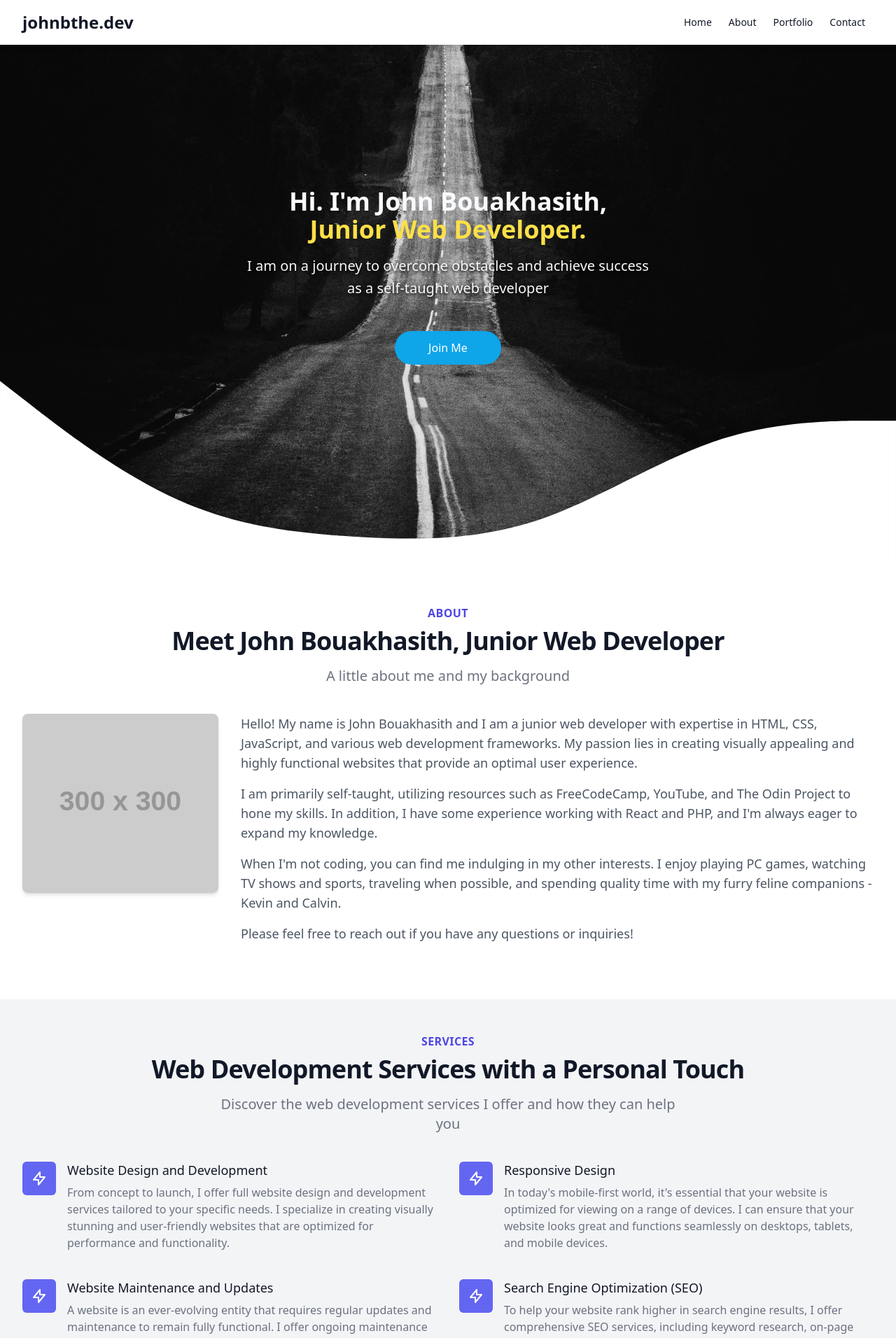
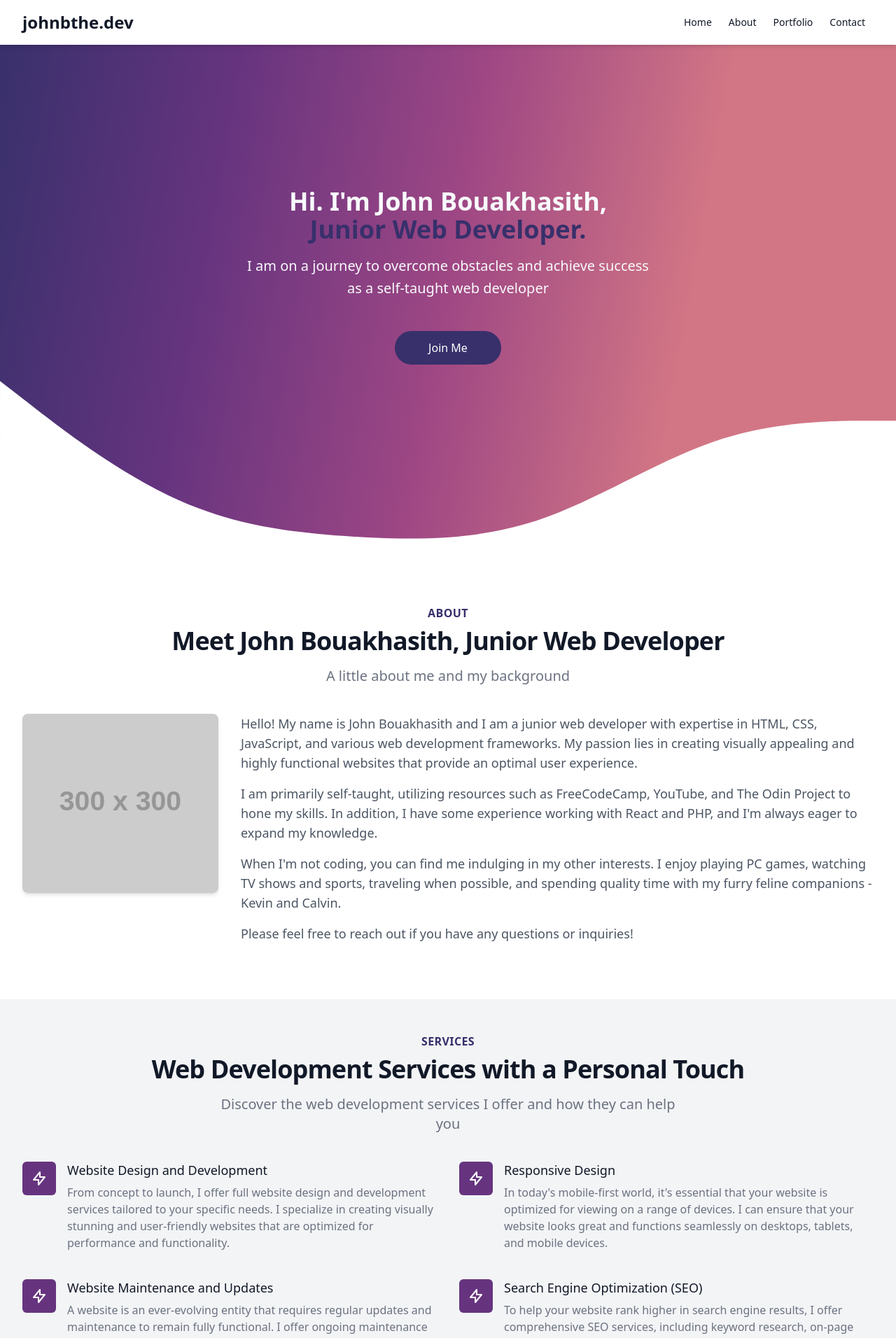
Before and after one commit to johnbthedev/johnbthe.dev, a React (Vite) app in the folder frontend/: page / in a window 1280 px wide. Shown: the top 1912 px of the page at 70% size. Built offline with nearby package versions, Linux system fonts and the light colour scheme.

Commit message:
custom colors added to tailwind

```diff
--- a/frontend/src/components/About.jsx
+++ b/frontend/src/components/About.jsx
@@ -6,7 +6,7 @@ export default function About() {
       <div className="w-full m-auto max-w-7xl py-16 px-4 sm:px-6 lg:px-8">
         <div className="w-full m-auto">
           <div className="lg:text-center">
-            <h2 className="text-base text-indigo-600 font-semibold tracking-wide uppercase">
+            <h2 className="text-base text-deep-indigo font-semibold tracking-wide uppercase">
               about
             </h2>
             <p className="mt-2 text-3xl leading-8 font-extrabold tracking-tight text-gray-900 sm:text-4xl">
--- a/frontend/src/components/Contact.jsx
+++ b/frontend/src/components/Contact.jsx
@@ -30,7 +30,7 @@ export default function Contact() {
     <section id="contact" className="bg-white">
       <div className="w-full m-auto max-w-7xl py-16 px-4 sm:px-6 lg:px-8">
         <div className="lg:text-center">
-          <h2 className="text-base text-indigo-600 font-semibold tracking-wide uppercase">
+          <h2 className="text-base text-deep-indigo font-semibold tracking-wide uppercase">
             contact
           </h2>
           <p className="mt-2 text-3xl leading-8 font-extrabold tracking-tight text-gray-900 sm:text-4xl">
@@ -97,7 +97,7 @@ export default function Contact() {
             <div className="mt-6">
               <button
                 type="submit"
-                className="bg-sky-500 hover:bg-sky-700 text-white py-3 px-5 rounded-full focus:outline-none focus:shadow-outline"
+                className="bg-deep-indigo hover:bg-deep-purple text-white py-3 px-5 rounded-full focus:outline-none focus:shadow-outline"
               >
                 Send Message
               </button>
--- a/frontend/src/components/Hero.jsx
+++ b/frontend/src/components/Hero.jsx
@@ -5,25 +5,28 @@ export default function Hero() {
     <section
       id="hero"
       className="relative bg-fixed bg-cover bg-center py-16 lg:py-0"
-      style={{ backgroundImage: "url(./src/img/background.jpg)" }}
+      style={{
+        background:
+          "linear-gradient(100deg, #37306B 0%, #66347F 25%, #9E4784 50%, #D27685 75%)",
+      }}
     >
       <div className="absolute top-0 left-0 w-full h-16 bg-white z-1"></div>
       <div className="mx-auto max-w-screen-xl px-4 py-32 lg:flex lg:h-screen lg:items-center">
         <div className="mx-auto max-w-xl text-center">
           <h1 className="text-3xl font-extrabold sm:text-4xl">
             <span className="text-slate-50">Hi. I'm John Bouakhasith, </span>
-            <strong className="text-yellow-300 text-3xl font-extrabold sm:text-4xl sm:block">
+            <strong className="text-deep-indigo text-3xl font-extrabold sm:text-4xl sm:block">
               Junior Web Developer.
             </strong>
           </h1>
-          <p className="text-slate-50 text-shadow shadow-black mt-4 sm:text-xl sm:leading-relaxed">
+          <p className="text-slate-50 mt-4 sm:text-xl sm:leading-relaxed">
             I am on a journey to overcome obstacles and achieve success as a
             self-taught web developer
           </p>
           <div className="mt-8 py-3 flex flex-wrap justify-center">
             <a
               href="#"
-              className="block sm:w-auto py-3 px-12 rounded-full bg-sky-500 hover:bg-sky-700 text-white"
+              className="block sm:w-auto py-3 px-12 rounded-full bg-deep-indigo hover:bg-deep-purple text-white"
             >
               Join Me
             </a>
--- a/frontend/src/components/Portfolio.jsx
+++ b/frontend/src/components/Portfolio.jsx
@@ -6,7 +6,7 @@ export default function Portfolio() {
       <div className="w-full m-auto max-w-7xl py-16 px-4 sm:px-6 lg:px-8">
         <div className="w-full m-auto">
           <div className="lg:text-center">
-            <h2 className="text-base text-indigo-600 font-semibold tracking-wide uppercase">
+            <h2 className="text-base text-deep-indigo font-semibold tracking-wide uppercase">
               portfolio
             </h2>
             <p className="mt-2 text-3xl leading-8 font-extrabold tracking-tight text-gray-900 sm:text-4xl">
--- a/frontend/src/components/Services.jsx
+++ b/frontend/src/components/Services.jsx
@@ -5,7 +5,7 @@ function Services() {
     <div className="bg-gray-100 py-12">
       <div className="max-w-screen-xl mx-auto px-4 sm:px-6 lg:px-8 ">
         <div className="lg:text-center">
-          <h2 className="text-base text-indigo-600 font-semibold tracking-wide uppercase">
+          <h2 className="text-base text-deep-indigo font-semibold tracking-wide uppercase">
             services
           </h2>
           <p className="mt-2 text-3xl leading-8 font-extrabold tracking-tight text-gray-900 sm:text-4xl">
@@ -22,7 +22,7 @@ function Services() {
             <li>
               <div className="flex">
                 <div className="flex-shrink-0">
-                  <div className="flex items-center justify-center h-12 w-12 rounded-md bg-indigo-500 text-white">
+                  <div className="flex items-center justify-center h-12 w-12 rounded-md bg-deep-purple text-white">
                     <svg
                       className="h-6 w-6"
                       xmlns="http://www.w3.org/2000/svg"
@@ -58,7 +58,7 @@ function Services() {
             <li className="mt-10 md:mt-0">
               <div className="flex">
                 <div className="flex-shrink-0">
-                  <div className="flex items-center justify-center h-12 w-12 rounded-md bg-indigo-500 text-white">
+                  <div className="flex items-center justify-center h-12 w-12 rounded-md bg-deep-purple text-white">
                     <svg
                       className="h-6 w-6"
                       xmlns="http://www.w3.org/2000/svg"
@@ -93,7 +93,7 @@ function Services() {
             <li className="mt-10 md:mt-0">
               <div className="flex">
                 <div className="flex-shrink-0">
-                  <div className="flex items-center justify-center h-12 w-12 rounded-md bg-indigo-500 text-white">
+                  <div className="flex items-center justify-center h-12 w-12 rounded-md bg-deep-purple text-white">
                     <svg
                       className="h-6 w-6"
                       xmlns="http://www.w3.org/2000/svg"
@@ -128,7 +128,7 @@ function Services() {
             <li className="mt-10 md:mt-0">
               <div className="flex">
                 <div className="flex-shrink-0">
-                  <div className="flex items-center justify-center h-12 w-12 rounded-md bg-indigo-500 text-white">
+                  <div className="flex items-center justify-center h-12 w-12 rounded-md bg-deep-purple text-white">
                     <svg
                       className="h-6 w-6"
                       xmlns="http://www.w3.org/2000/svg"
--- a/frontend/src/components/Technologies.jsx
+++ b/frontend/src/components/Technologies.jsx
@@ -5,7 +5,7 @@ function Technologies() {
     <div className="bg-gray-100">
       <div className="max-w-screen-xl mx-auto py-12 px-4 sm:px-6 lg:px-8">
         <div className="lg:text-center">
-          <h2 className="text-base text-indigo-600 font-semibold tracking-wide uppercase">
+          <h2 className="text-base text-deep-indigo font-semibold tracking-wide uppercase">
             technologies
           </h2>
           <p className="mt-2 text-3xl leading-8 font-extrabold tracking-tight text-gray-900 sm:text-4xl">
--- a/frontend/tailwind.config.js
+++ b/frontend/tailwind.config.js
@@ -5,9 +5,15 @@ module.exports = {
   content: ["./index.html", "./src/**/*.{js,ts,jsx,tsx}"],
   theme: {
     extend: {
+      colors: {
+        "deep-indigo": "#37306B",
+        "deep-purple": "#66347F",
+        "deep-magenta": "#9E4784",
+        "soft-rose": "#D27685",
+      },
       textShadow: {
         sm: "0 1px 2px var(--tw-shadow-color)",
-        DEFAULT: "0 2px 4px var(--tw-shadow-color)",
+        DEFAULT: "3px 3px var(--tw-shadow-color)",
         lg: "0 8px 16px var(--tw-shadow-color)",
       },
     },
```
